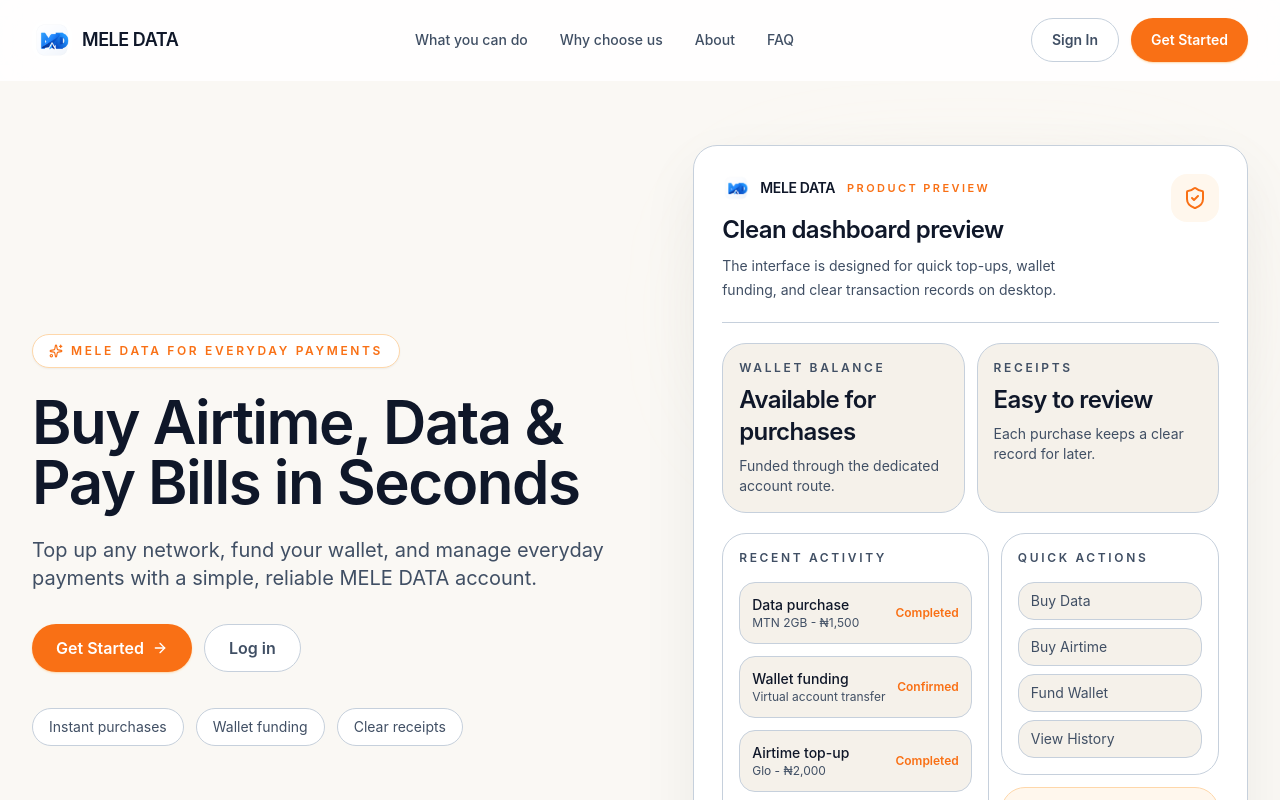
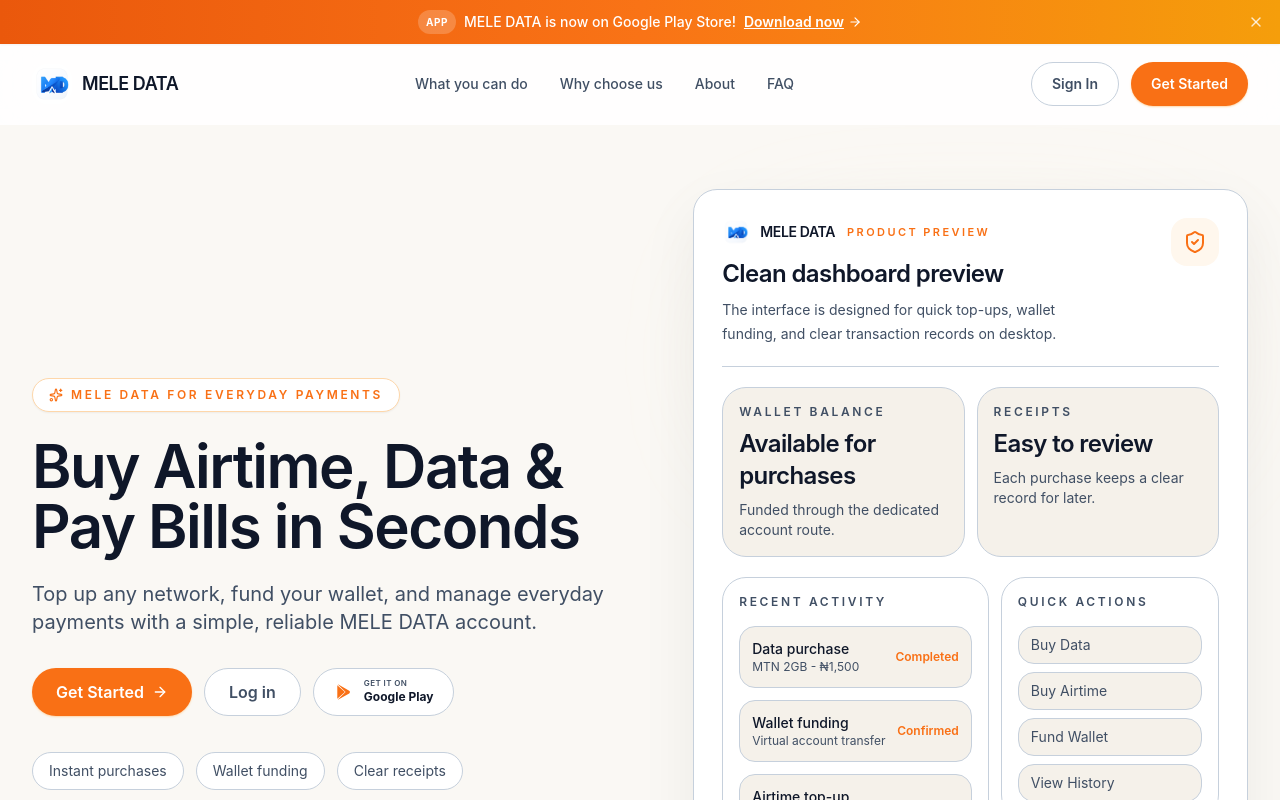
Before and after one commit to mustaphamelemustapha/VTU, a Next.js app in the folder vtu-web-next/: page / in a window 1280 px wide. Shown: the top 800 px of the page. Built offline with nearby package versions, Linux system fonts and the light colour scheme.

Commit message:
feat: add Google Play Store download banner and link to landing page

```diff
--- a/vtu-web-next/src/components/landing-page.jsx
+++ b/vtu-web-next/src/components/landing-page.jsx
@@ -319,7 +319,7 @@ function Hero() {
             initial="hidden"
             animate="show"
             custom={0.24}
-            className="mt-8 flex flex-col gap-3 sm:flex-row"
+            className="mt-8 flex flex-col gap-3 sm:flex-row sm:items-center"
           >
             <Button asChild className="h-12 rounded-full bg-primary px-6 text-base text-primary-foreground shadow-sm shadow-orange-200 hover:bg-primary/90">
               <Link href="/register">
@@ -330,6 +330,22 @@ function Hero() {
             <Button asChild variant="secondary" className="h-12 rounded-full border-border bg-card px-6 text-base text-muted-foreground hover:bg-secondary">
               <Link href="/login">Log in</Link>
             </Button>
+            <a
+              href="https://play.google.com/store/apps/details?id=com.mmtech.axisvtu&pcampaignid=web_share"
+              target="_blank"
+              rel="noopener noreferrer"
+              className="inline-flex h-12 items-center justify-center rounded-full border border-border bg-card px-5 hover:border-orange-300 hover:bg-secondary/40 transition duration-200"
+            >
+              <div className="flex items-center gap-2.5 text-left">
+                <svg className="h-5 w-5 text-primary" viewBox="0 0 24 24" fill="currentColor">
+                  <path d="M5.002 3c-.116 0-.23.018-.342.049L13.882 12 4.66 20.951c.112.03.226.049.342.049.278 0 .546-.076.784-.216l12.44-7.108c.556-.317.9-.9.9-1.547 0-.647-.344-1.23-.9-1.547L5.786 3.216a1.564 1.564 0 0 0-.784-.216zm-1.042.825V20.18L13.06 12 3.96 3.825z"/>
+                </svg>
+                <div>
+                  <div className="text-[8px] font-semibold uppercase tracking-wider text-muted-foreground leading-none">Get it on</div>
+                  <div className="text-xs font-bold text-foreground leading-tight mt-0.5">Google Play</div>
+                </div>
+              </div>
+            </a>
           </motion.div>
 
           <motion.div
@@ -706,8 +722,36 @@ function Footer() {
 }
 
 export function LandingPage() {
+  const [showBanner, setShowBanner] = useState(true);
+
   return (
     <div className="min-h-screen bg-background text-foreground">
+      {showBanner && (
+        <div className="relative z-50 bg-gradient-to-r from-orange-600 via-orange-500 to-amber-500 py-2.5 px-4 text-center text-xs font-medium text-white sm:text-sm shadow-sm">
+          <div className="mx-auto flex max-w-7xl items-center justify-center gap-2 px-8 flex-wrap">
+            <span className="inline-flex items-center gap-1.5 rounded-full bg-white/20 px-2 py-0.5 text-[10px] font-bold uppercase tracking-wider">
+              App
+            </span>
+            <span>MELE DATA is now on Google Play Store!</span>
+            <a
+              href="https://play.google.com/store/apps/details?id=com.mmtech.axisvtu&pcampaignid=web_share"
+              target="_blank"
+              rel="noopener noreferrer"
+              className="inline-flex items-center gap-1 font-semibold underline hover:text-white/95"
+            >
+              Download now <ArrowRight className="h-3.5 w-3.5" />
+            </a>
+          </div>
+          <button
+            type="button"
+            onClick={() => setShowBanner(false)}
+            className="absolute right-4 top-1/2 -translate-y-1/2 text-white/80 hover:text-white focus:outline-none"
+            aria-label="Close banner"
+          >
+            <X className="h-4 w-4" />
+          </button>
+        </div>
+      )}
       <Header />
       <Hero />
       <ServicesSection />
```
